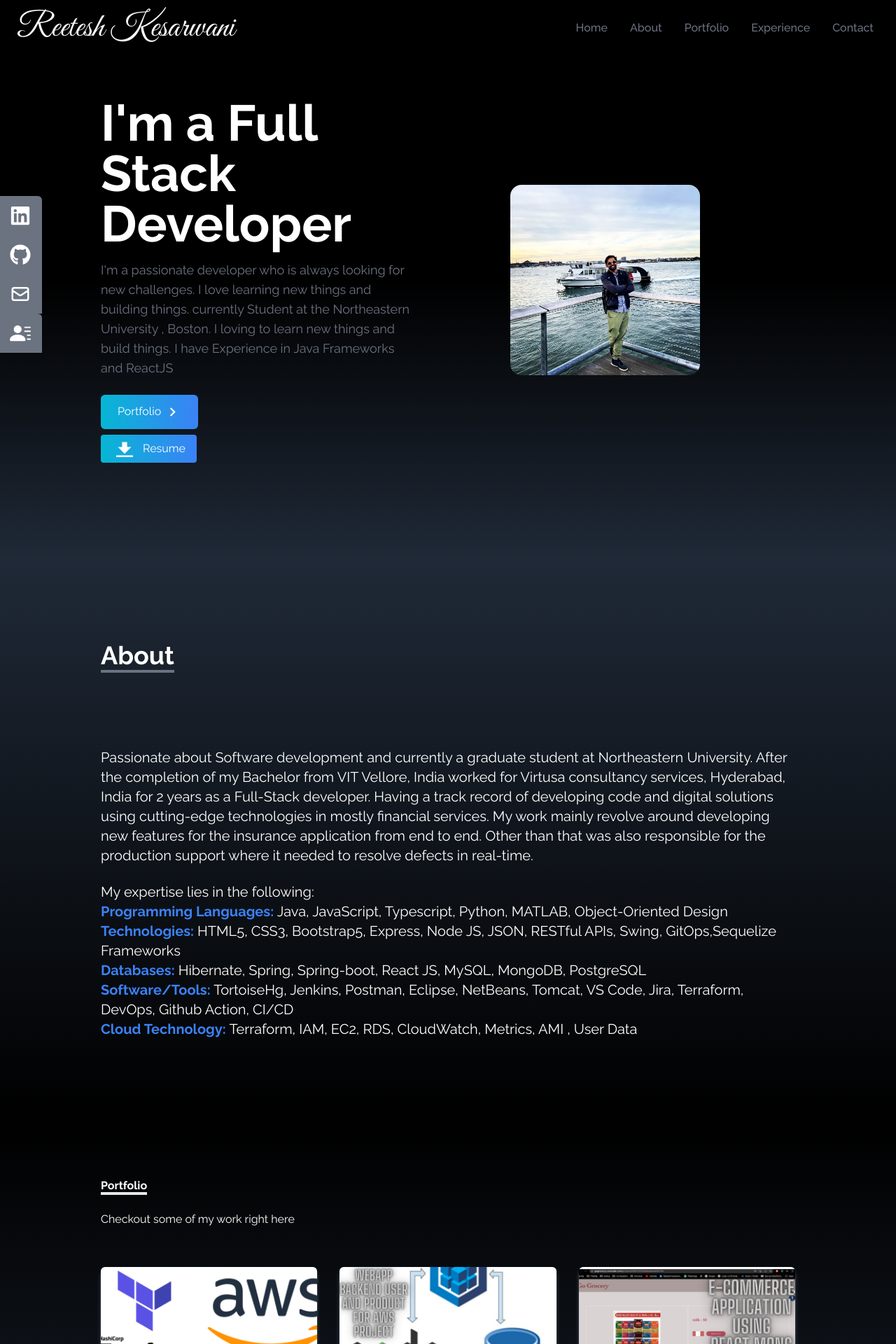
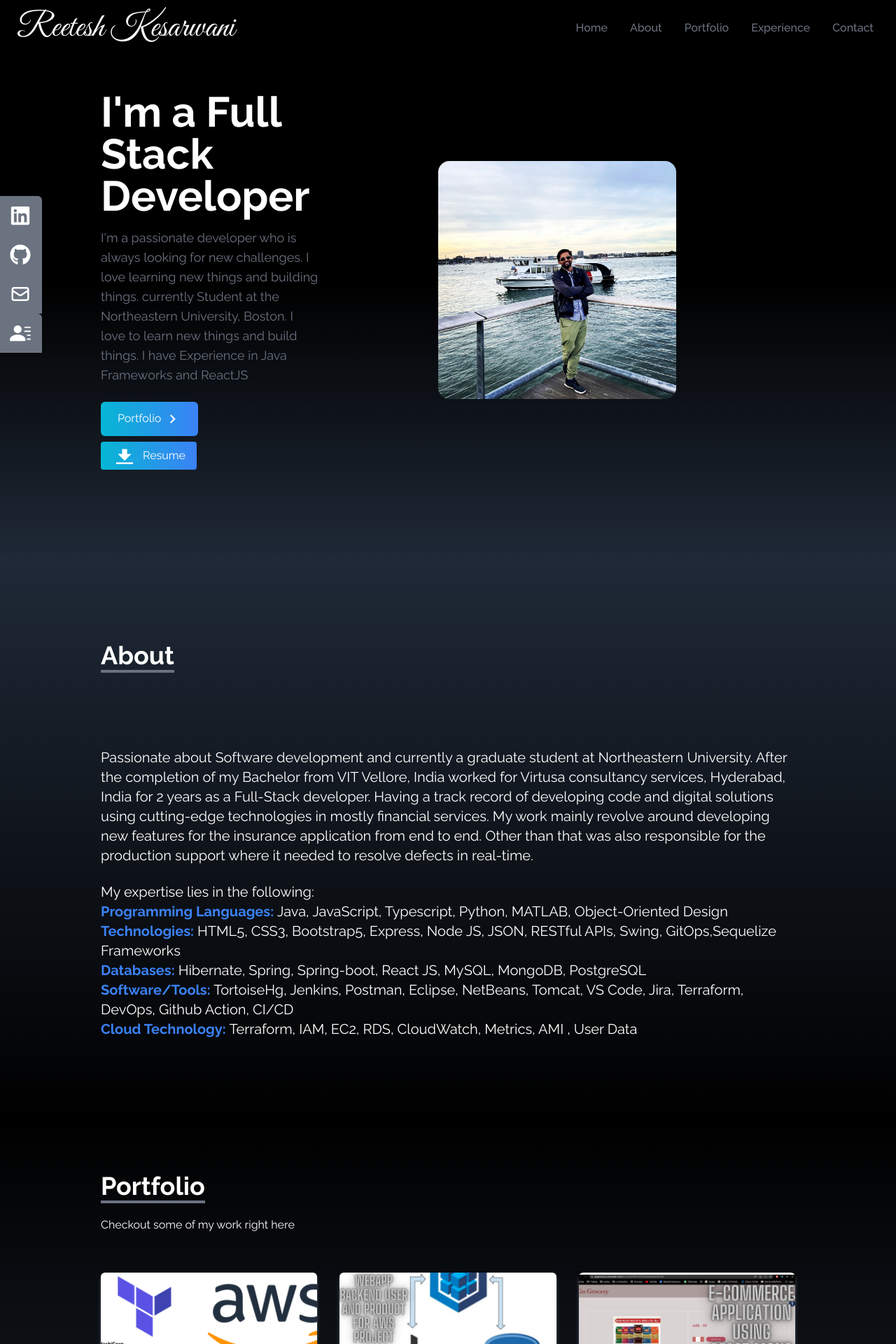
Before and after one commit to reeteshk/Portfolio, a React (Create React App) app: page / in a window 1280 px wide. Shown: the top 1920 px of the page at 70% size. Built offline with nearby package versions, Linux system fonts and the light colour scheme.

Commit message:
rectifying issues

```diff
--- a/src/components/About.jsx
+++ b/src/components/About.jsx
@@ -2,7 +2,7 @@ import React from 'react'
 
 function About() {
   return (
-    <div name="about" className='w-full h-screen bg-gradient-to-b from-gray-800 to-black w-max-content mx-auto h-max-content text-white'>
+    <div name="about" className='display-flex flex-col justify-center items-center w-full h-screen bg-gradient-to-b from-gray-800 to-black w-max-content mx-auto my-auto h-max-content text-white'>
 
       <div className='max-w-screen-lg p-4 mx-auto flex flex-col justify-center w-full h-full'>
         <div className='pb-8'>
--- a/src/components/Contact.jsx
+++ b/src/components/Contact.jsx
@@ -9,14 +9,14 @@ const Contact = () => {
       <div className="flex flex-col p-4 justify-center max-w-screen-lg mx-auto h-full">
         <div className="pb-8">
           <p className="text-4xl font-bold inline border-b-4 border-gray-500">
-            Contact
+            Contact Me
           </p>
-          <p className="py-6">Submit the form below to get in touch with me</p>
+
         </div>
 
         <div className=" flex justify-center items-center">
           <form
-            action="https://getform.io/f/61c99527-2b15-42cf-9b55-ad37d2f7daa6"
+            action="https://getform.io/f/01675756-a4a6-4260-8cbe-e61ef22aeae4"
             method="POST"
             className=" flex flex-col w-full md:w-1/2"
           >
--- a/src/components/Home.jsx
+++ b/src/components/Home.jsx
@@ -8,15 +8,18 @@ const Home = () => {
     const handleDemoUrl = () => {
         window.open("https://drive.google.com/file/d/1DoFkiAhpQxWpaWt9iOJs-brPZx6ARWjR/view", '_blank')
     }
+
     return (
-    <div name="home" className="h-screen w-full bg-gradient-to-b from-black via-black to-gray-800" >
-     <div className="max-w-screen-lg mx-auto flex flex-col items-center justify-center h-full px-4 md:flex-row">
-        <div className='flex flex-col justify-center h-full'>
-            <h2 className='text-white text-4xl sm:text-7xl font-bold md:text-6xl`'>I'm a Full  Stack Developer</h2>
-                <p className='text-gray-500 py-4 max-w-md text-lg'>
+        <div name="home" className="display-flex flex-col justify-center h-screen w-full bg-gradient-to-b from-black via-black to-gray-800">
+            <div className="max-w-screen-lg mx-auto flex flex-col md:flex-row items-center justify-center h-full px-4">
+                <div className="flex flex-col justify-center h-full md:w-1/2">
+                    <h2 className="text-white text-4xl sm:text-7xl font-bold md:text-6xl">
+                        I'm a Full Stack Developer
+                    </h2>
+                    <p className="text-gray-500 py-4 max-w-md text-lg">
                         I'm a passionate developer who is always looking for new challenges. I love learning new things and building things.
-                currently Student at the Northeastern University , Boston.
-                I loving to learn new things and build things.
+                        currently Student at the Northeastern University, Boston.
+                        I love to learn new things and build things.
                         I have Experience in Java Frameworks and ReactJS
                     </p>
                     <div>
@@ -32,16 +35,24 @@ const Home = () => {
                             </span>
                         </Link>
                         <span>
-           <button onClick={() => handleDemoUrl()} class="bg-gradient-to-r  from-cyan-500 to-blue-500 cursor-pointer hover:text-black text-white  py-2 px-4 rounded inline-flex items-center">
-  <svg class="fill-current w-9 h-6 mr-2" xmlns="http://www.w3.org/2000/svg" viewBox="0 0 20 20"><path d="M13 8V2H7v6H2l8 8 8-8h-5zM0 18h20v2H0v-2z"/></svg>
+                            <button
+                                onClick={() => handleDemoUrl()}
+                                className="bg-gradient-to-r from-cyan-500 to-blue-500 cursor-pointer hover:text-black text-white py-2 px-4 rounded inline-flex items-center"
+                            >
+                                <svg
+                                    className="fill-current w-9 h-6 mr-2"
+                                    xmlns="http://www.w3.org/2000/svg"
+                                    viewBox="0 0 20 20"
+                                >
+                                    <path d="M13 8V2H7v6H2l8 8 8-8h-5zM0 18h20v2H0v-2z" />
+                                </svg>
                                 <span>Resume</span>
                             </button>
                         </span>
                     </div>
-
                 </div>
                 <div>
-        <img src={HeroImage} alt="My profile" className="rounded-2xl mx-auto w-1/4 md:w-1/2" />
+                    <img src={HeroImage} alt="My profile" className="rounded-2xl mx-auto w-1/2 md:w-1/2 lg:w-1/2 xl:w-1/2 2xl:w-1/2" />
                 </div>
             </div>
         </div>
--- a/src/components/Portfolio.jsx
+++ b/src/components/Portfolio.jsx
@@ -46,7 +46,7 @@ function Portfolio() {
     {
         id: 5,
         src: installNode,
-        url:"https://google.com",
+        url:"https://github.com/reeteshkesarwani/INFO6150-20821-Web-Design-User-Experien/tree/main/Assignment%208",
         codeurl:"https://github.com/reeteshkesarwani/INFO6150-20821-Web-Design-User-Experien/tree/main/Assignment%208"
     },
     {
@@ -58,10 +58,12 @@ function Portfolio() {
     ]
 
   return   (
-    <div name='portfolio' className='bg-gradient-to-b from-black to-gray-800 w-max-content mx-auto h-max-content text-white md:h-screen'>
+    <div name='portfolio' className='display flex flex-col justify-center items-center bg-gradient-to-b from-black to-gray-800 w-max-content mx-auto h-max-content text-white md:h-screen'>
     <div className='max-w-screen-lg mx-auto p-4 flex flex-col justify-center w-full h-full'>
     <div className='pb-8'>
-      <p className='Text-4xl font-bold inline border-b-4 border-gray-5b00'>Portfolio</p>
+    <p className='text-4xl font-bold inline border-b-4 border-gray-500'>
+                Portfolio
+            </p>
       <p className='py-6'>Checkout some of my work right here</p>
     </div>
 
```
Lines whose indentation alone changed are shown as unchanged.
